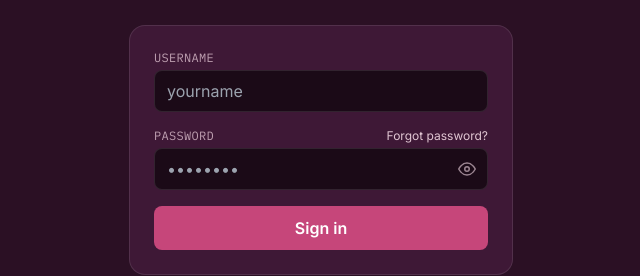
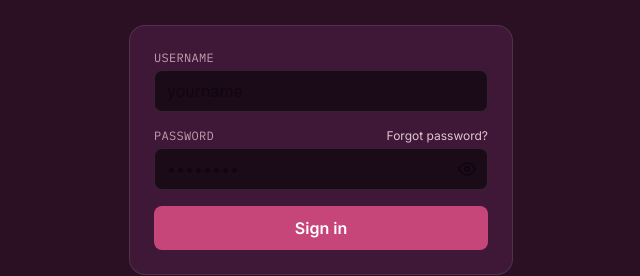
Before and after one commit to shanbeautymax67-blip/shan-beauty-pos, a React (Vite) app: page / in a window 1280 px wide. Shown: the part 352-628 px from the top of the page, without its empty margins (319-959 px from the left). Built offline with nearby package versions, Linux system fonts and the light colour scheme; no server answers.

Commit message:
Login/Reset Password: typed text, placeholders, and eye icon in the username/password inputs are now solid black for readability against the light input background

```diff
--- a/src/pages/Login.jsx
+++ b/src/pages/Login.jsx
@@ -103,7 +103,7 @@ export default function Login() {
                 autoCorrect="off"
                 value={username}
                 onChange={(e) => setUsername(e.target.value)}
-                className="w-full rounded-lg bg-plum-dark border border-white/10 px-3 py-2 text-ivory focus:outline-none focus:ring-2 focus:ring-berry"
+                className="w-full rounded-lg bg-plum-dark border border-white/10 px-3 py-2 text-black placeholder:text-black/40 focus:outline-none focus:ring-2 focus:ring-berry"
                 placeholder="yourname"
               />
             </div>
@@ -129,9 +129,9 @@ export default function Login() {
                 required
                 value={password}
                 onChange={(e) => setPassword(e.target.value)}
-                className="w-full rounded-lg bg-plum-dark border border-white/10 px-3 py-2 text-ivory focus:outline-none focus:ring-2 focus:ring-berry"
+                className="w-full rounded-lg bg-plum-dark border border-white/10 px-3 py-2 text-black placeholder:text-black/40 focus:outline-none focus:ring-2 focus:ring-berry"
                 placeholder="••••••••"
-                iconClassName="text-blush/60"
+                iconClassName="text-black/50"
               />
             </div>
             {error && (
@@ -167,7 +167,7 @@ export default function Login() {
                 autoCorrect="off"
                 value={resetUsername}
                 onChange={(e) => setResetUsername(e.target.value)}
-                className="w-full rounded-lg bg-plum-dark border border-white/10 px-3 py-2 text-ivory focus:outline-none focus:ring-2 focus:ring-berry"
+                className="w-full rounded-lg bg-plum-dark border border-white/10 px-3 py-2 text-black placeholder:text-black/40 focus:outline-none focus:ring-2 focus:ring-berry"
                 placeholder="yourname"
               />
             </div>
--- a/src/pages/ResetPassword.jsx
+++ b/src/pages/ResetPassword.jsx
@@ -53,9 +53,9 @@ export default function ResetPassword({ onDone }) {
               required
               value={newPassword}
               onChange={(e) => setNewPassword(e.target.value)}
-              className="w-full rounded-lg bg-plum-dark border border-white/10 px-3 py-2 text-ivory focus:outline-none focus:ring-2 focus:ring-berry"
+              className="w-full rounded-lg bg-plum-dark border border-white/10 px-3 py-2 text-black placeholder:text-black/40 focus:outline-none focus:ring-2 focus:ring-berry"
               placeholder="••••••••"
-              iconClassName="text-blush/60"
+              iconClassName="text-black/50"
             />
           </div>
           <div>
@@ -66,9 +66,9 @@ export default function ResetPassword({ onDone }) {
               required
               value={confirmPassword}
               onChange={(e) => setConfirmPassword(e.target.value)}
-              className="w-full rounded-lg bg-plum-dark border border-white/10 px-3 py-2 text-ivory focus:outline-none focus:ring-2 focus:ring-berry"
+              className="w-full rounded-lg bg-plum-dark border border-white/10 px-3 py-2 text-black placeholder:text-black/40 focus:outline-none focus:ring-2 focus:ring-berry"
               placeholder="••••••••"
-              iconClassName="text-blush/60"
+              iconClassName="text-black/50"
             />
           </div>
           {error && (
```
